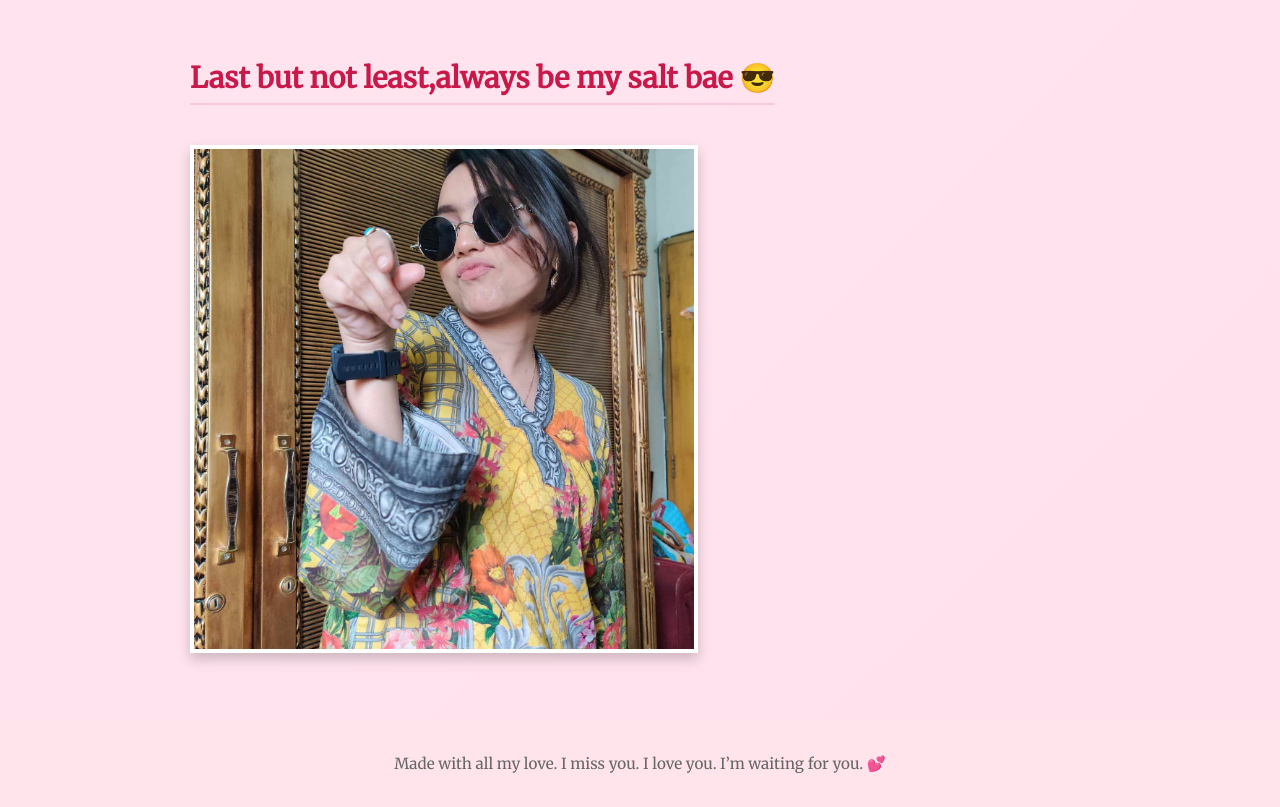
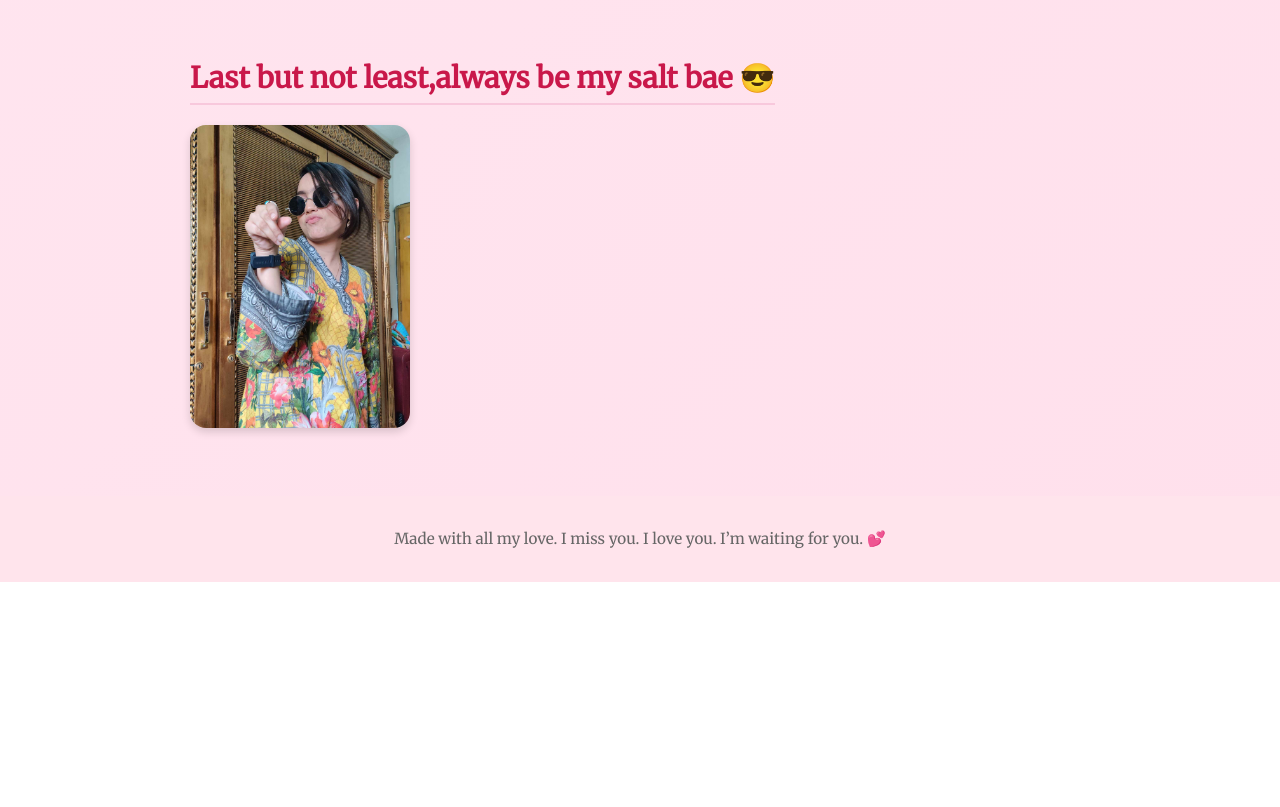
Before and after one commit to Masterofnone-92/BirthdayWish, a plain HTML site: page index.html in a window 1280 px wide. Shown: the part 5180-5987 px from the top of the page. After the commit the page ends 5762 px from the top, so only its background shows below. Drawn offline with Linux system fonts and the light colour scheme.

Commit message:
pic dimension change

```diff
--- a/index.html
+++ b/index.html
@@ -185,16 +185,11 @@
 
     }
     .saltbae {
-  width: 500px;
-  height: 500px;
-  align-content: center;
-  object-fit: cover;
-  margin-top: 20px;
-  box-shadow: 0 6px 12px rgba(0, 0, 0, 0.2);
-  border: 4px solid white;
-            /* Ensures it behaves as a block element */
-  margin-left: auto;
-  margin-right: auto;        /* Centers it horizontally */
+        width: 220px;
+      height: auto;
+      border-radius: 16px;
+      box-shadow: 0 4px 8px rgba(0,0,0,0.15);
+      transition: transform 0.3s;
 
 }
     @media (max-width: 480px) {
```
